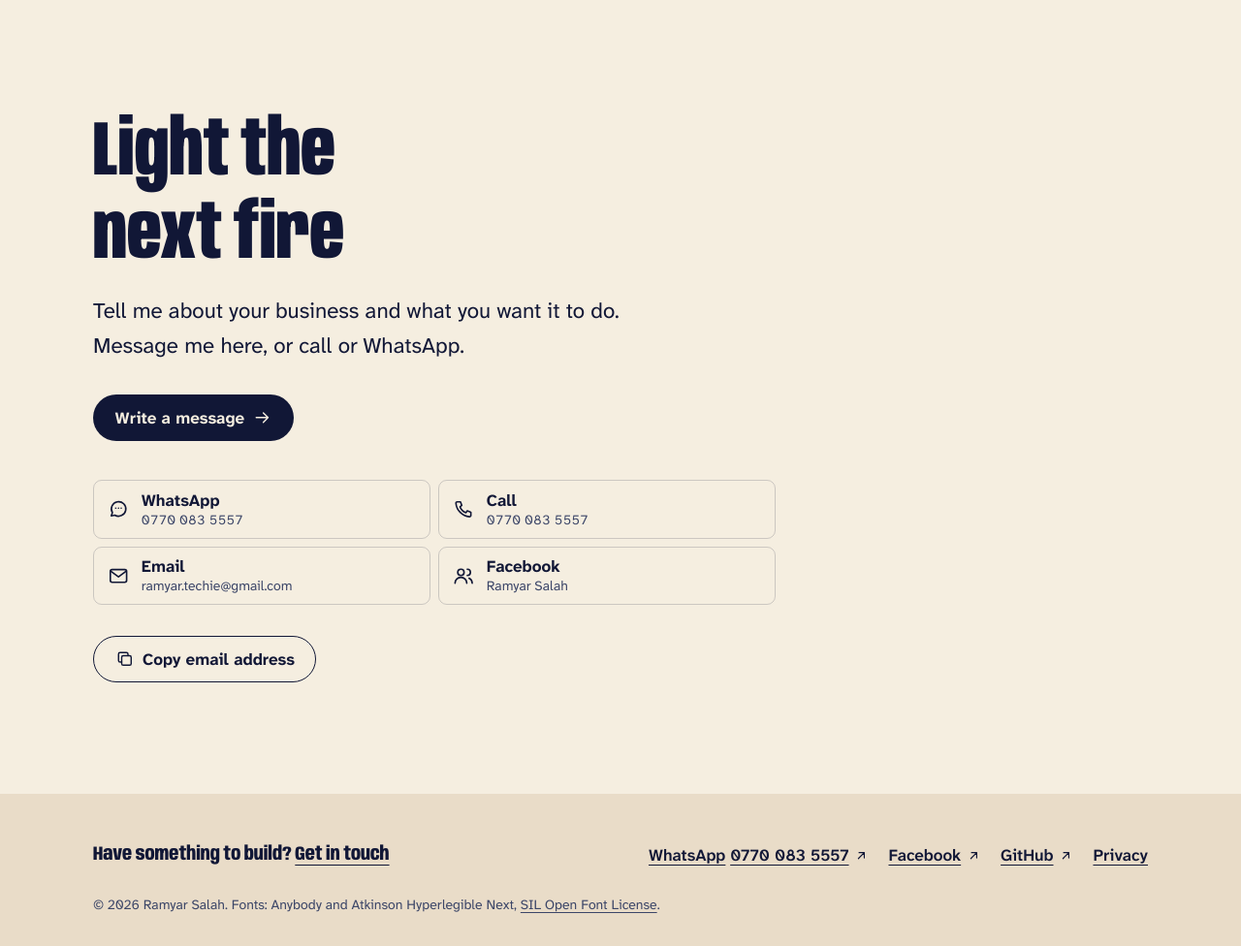
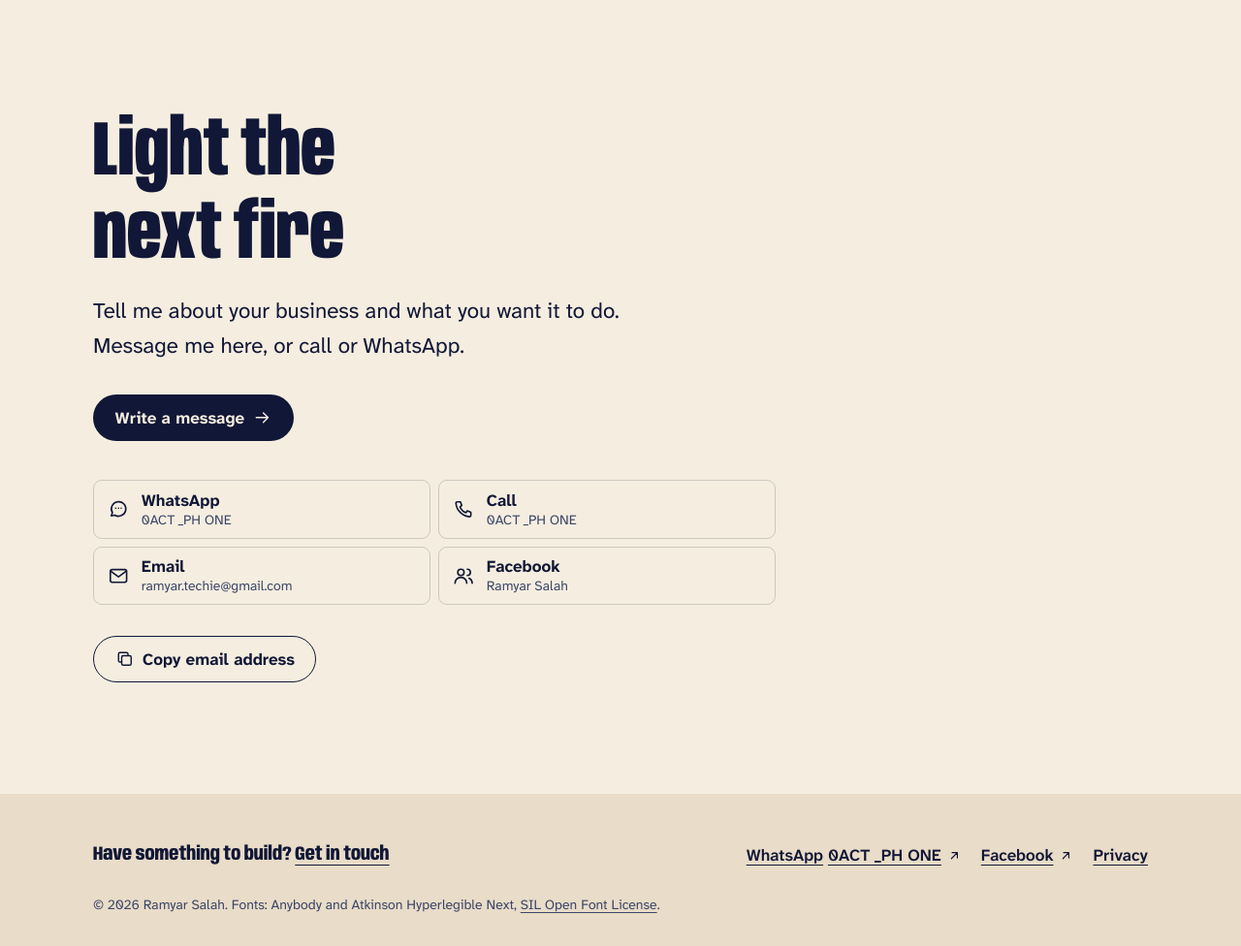
Before and after one commit to ram-source-code/WebGpu, a PHP site: page / in a window 1280 px wide. Shown: the part 3781-4757 px from the top of the page at 97% size. Run offline with PHP 8.4, Linux system fonts and the light colour scheme; some libraries are stand-ins or nearby versions.

Commit message:
Hide the GitHub link
GitHub now sits behind a GITHUB_URL setting that is empty by default, so
neither the footer link nor the JSON-LD sameAs entry is shown. Setting it
in .env brings both back.

Co-Authored-By: Claude Opus 5.5 <noreply@anthropic.com>
Claude-Session: https://claude.ai/code/session_01SqRrXWqHAsYpTkDjyQfd9F

```diff
--- a/site/includes/functions.php
+++ b/site/includes/functions.php
@@ -92,6 +92,7 @@ const SETTING_DEFAULTS = [
     'CONTACT_EMAIL' => 'ramyar.techie@gmail.com',      // shown on the site; receives form messages
     'CONTACT_PHONE' => '+9647700835557',               // E.164; also the WhatsApp number
     'FACEBOOK_URL'  => 'https://www.facebook.com/share/1JKBxYyGV9/',
+    'GITHUB_URL'    => '',                              // hidden; set to https://github.com/ram-source-code to show it again
     'SMTP_HOST' => '', 'SMTP_PORT' => '587', 'SMTP_USER' => '', 'SMTP_PASS' => '', 'MAIL_FROM' => '', 'MAIL_TO' => '',
 ];
 
--- a/site/includes/partials/layout.php
+++ b/site/includes/partials/layout.php
@@ -11,7 +11,7 @@ $person = [
     'name' => 'Ramyar Salah',
     'url' => abs_url('/'),
     'description' => 'Builds websites, desktop apps, admin utilities and custom business software for business owners.',
-    'sameAs' => array_values(array_filter([FACEBOOK_URL, 'https://github.com/ram-source-code'])),
+    'sameAs' => array_values(array_filter([FACEBOOK_URL, GITHUB_URL])),
 ];
 if (CONTACT_PHONE !== '') $person['telephone'] = CONTACT_PHONE;
 if (CONTACT_EMAIL !== '') $person['email'] = 'mailto:' . CONTACT_EMAIL;
@@ -102,7 +102,9 @@ if (!empty($meta['scene'])) header('Vary: Save-Data');
 <?php if (FACEBOOK_URL !== ''): ?>
       <li><a href="<?= e(FACEBOOK_URL) ?>" rel="noopener noreferrer" target="_blank">Facebook<?= icon('external') ?><span class="visually-hidden"> (opens in a new tab)</span></a></li>
 <?php endif ?>
-      <li><a href="https://github.com/ram-source-code" rel="noopener noreferrer" target="_blank">GitHub<?= icon('external') ?><span class="visually-hidden"> (opens in a new tab)</span></a></li>
+<?php if (GITHUB_URL !== ''): ?>
+      <li><a href="<?= e(GITHUB_URL) ?>" rel="noopener noreferrer" target="_blank">GitHub<?= icon('external') ?><span class="visually-hidden"> (opens in a new tab)</span></a></li>
+<?php endif ?>
       <li><a href="<?= e(url('/privacy')) ?>"<?= $current === '/privacy' ? ' aria-current="page"' : '' ?>>Privacy</a></li>
     </ul>
     <p class="site-footer__legal">© <?= date('Y') ?> <span translate="no">Ramyar Salah</span>. Fonts: Anybody and Atkinson Hyperlegible Next, <a href="<?= e(url('/assets/fonts/OFL.txt')) ?>">SIL Open Font License</a>.</p>
```
Also changed, not shown: docs/STATUS.md (+1 -0 lines), 1 other file.
